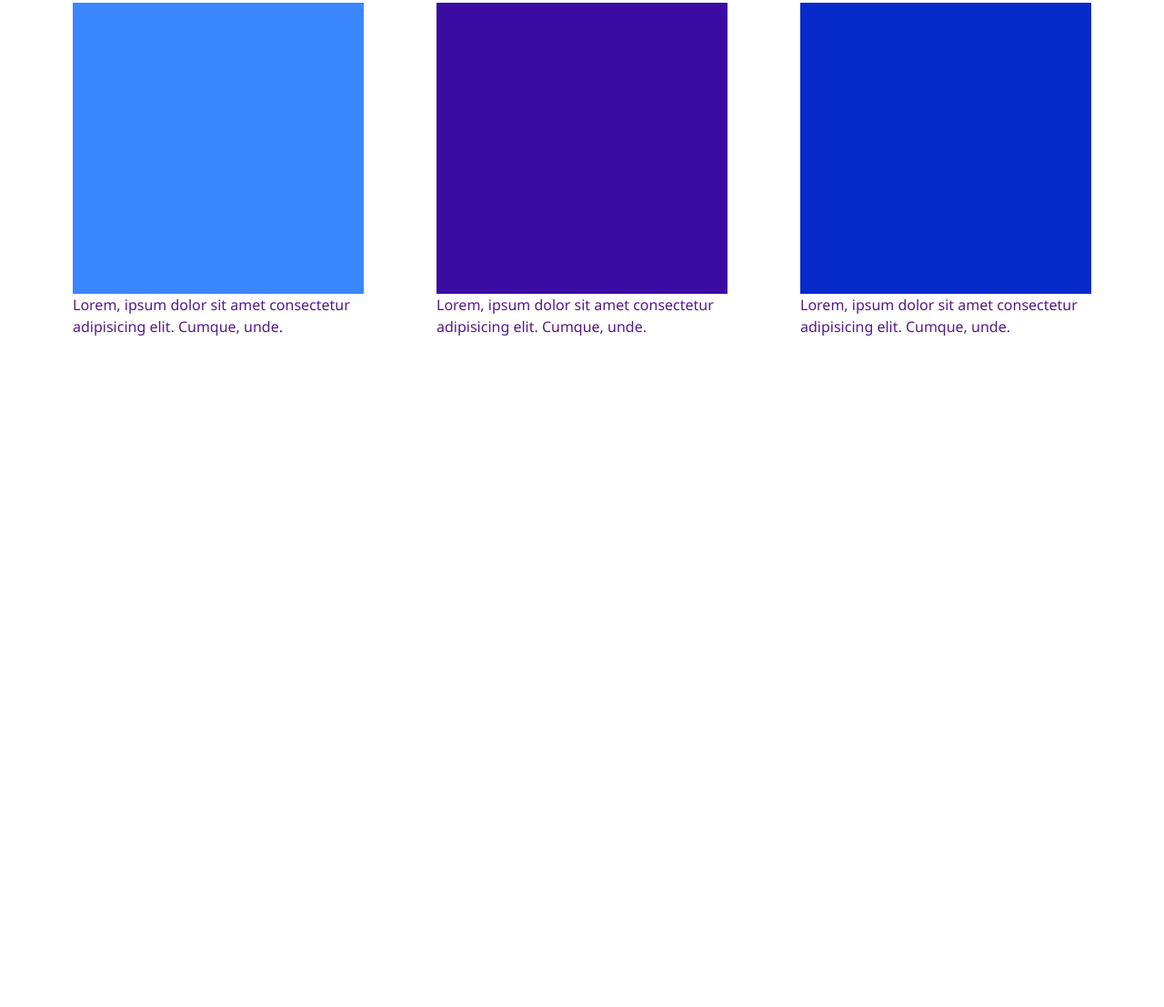
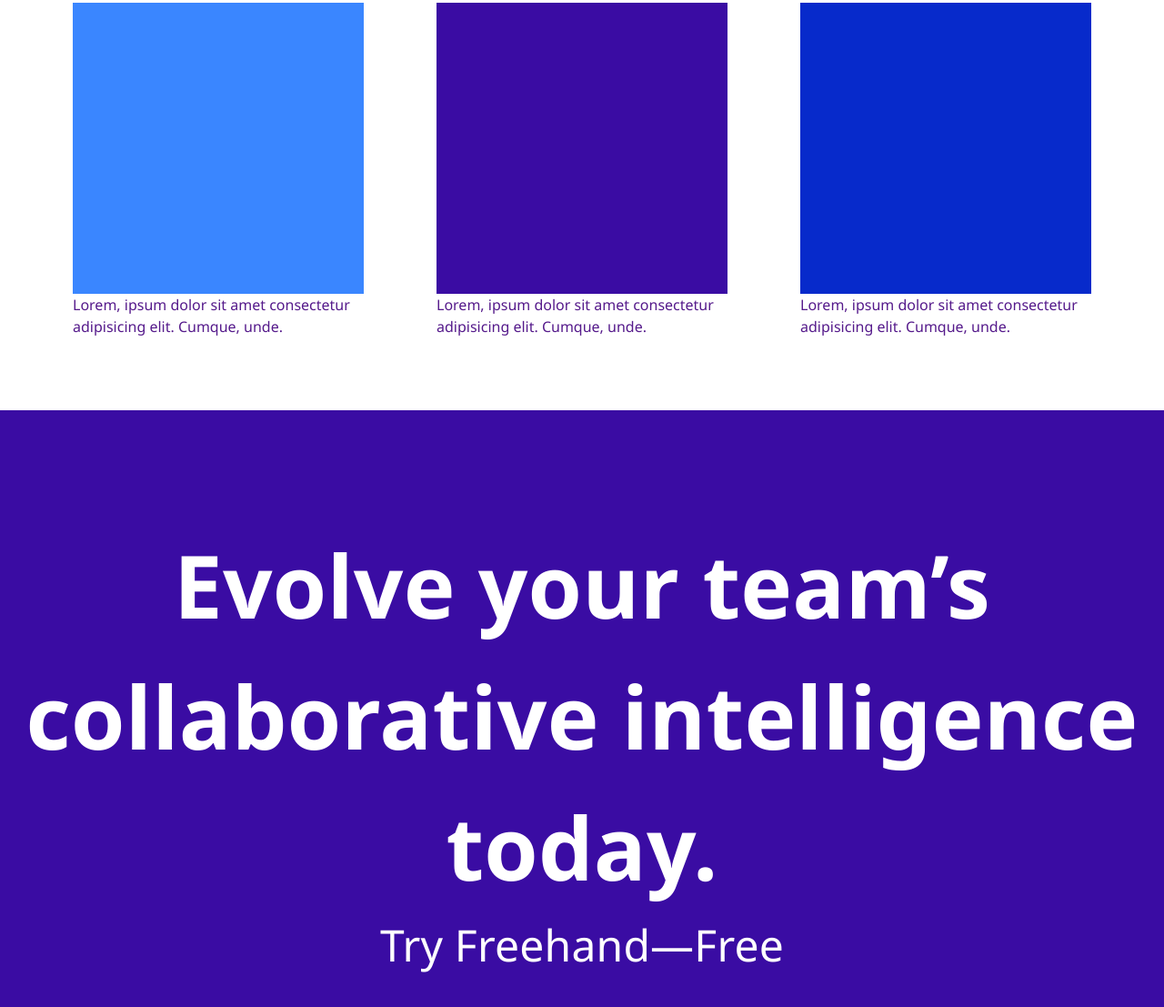
Before and after one commit to sogaokusami/invision_app_clone, a plain HTML site: page index.html in a window 1280 px wide. Shown: the part 2042-3149 px from the top of the page at 91% size. Before the commit the page ends 2413 px from the top, so only its background shows below. Drawn offline with Linux system fonts and the light colour scheme.

Commit message:
add call-to-action section

```diff
--- a/index.html
+++ b/index.html
@@ -67,5 +67,9 @@
     <div class="story"><a href="">Lorem, ipsum dolor sit amet consectetur adipisicing elit. Cumque, unde.</a></div>
   </div>
 
+  <div class="evolve">
+      <h1>Evolve your team’s collaborative intelligence today.</h1>
+      <p><a href="">Try Freehand—Free</a></p>
+    </div>
   </body>
 </html>
--- a/styles.css
+++ b/styles.css
@@ -222,3 +222,24 @@ span p {
 .story {
     width: 20rem;
 }
+
+.evolve {
+     text-align: center;
+    justify-content: center;
+    max-width: 100%;
+    margin: 0 auto;
+    background: #3a0ca3;
+    font-size: 3rem;
+    letter-spacing: 0.2px;
+    padding-top: 120px;
+    padding-bottom: 80px;
+    font-weight: 500;
+    color: white;
+    border: none;
+    margin-top: 80px;
+}
+
+.evolve a {
+    color: white;
+
+}
```
